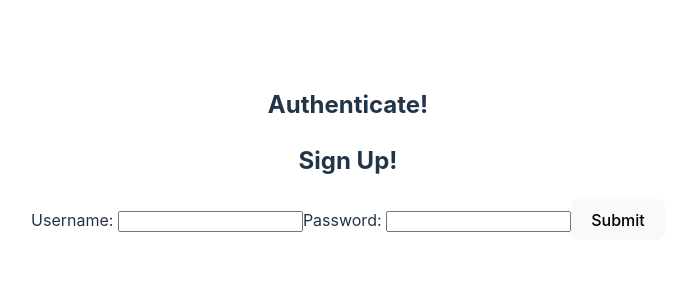
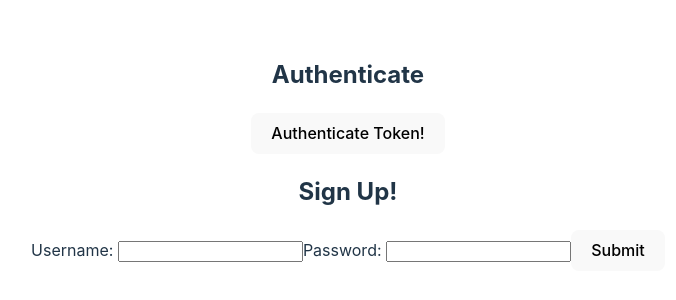
Before and after one commit to Talani-B/Block27, a React (Vite) app: page / in a window 1280 px wide. Shown: the part 246-546 px from the top of the page, without its empty margins (292-968 px from the left). Built offline with nearby package versions, Linux system fonts and the light colour scheme.

Commit message:
Authenticate file

```diff
--- a/src/components/Authenticate.jsx
+++ b/src/components/Authenticate.jsx
@@ -1,6 +1,35 @@
 import { useState } from 'react';
 import '../App.css'
 
-export default function Authenticate() {
-    return <h2>Authenticate!</h2>;
-}
+export default function Authenticate({ token }) {
+    const [successMessage, setSuccessMessage] = useState(null);
+    const [error, setError] = useState(null);
+
+    async function handleClick() {
+      try {
+        const response = await fetch(
+          "https://fsa-jwt-practice.herokuapp.com/signup",
+          {
+            method: "GET",
+            headers: {
+              "Content-Type": "application/json",
+              Authorization: `Bearer ${token}`,
+            },
+          }
+        );
+        const result = await response.json();
+        setSuccessMessage(result.message);
+      } catch (error) {
+        setError(error.message);
+      }
+    }
+
+    return (
+      <div>
+        <h2>Authenticate</h2>
+        {successMessage && <p>{successMessage}</p>}
+        {error && <p>{error}</p>}
+        <button onClick={handleClick}>Authenticate Token!</button>
+      </div>
+    );
+  }
```
